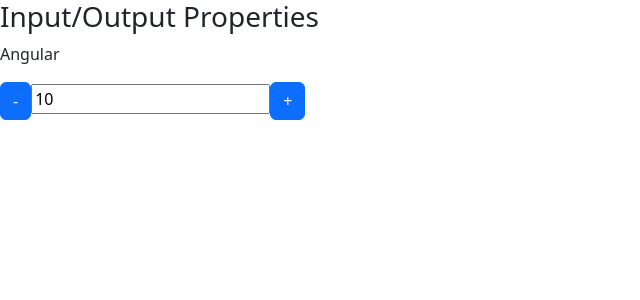
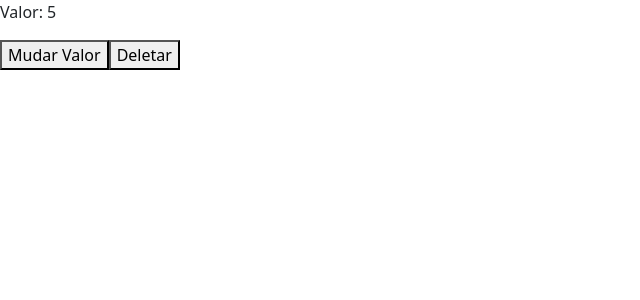
Before and after one commit to Pedrocardo005/cursoangular, an Angular app in the folder data-binding/: page / in a window 1280 px wide. Shown: the top 300 px of the page, without its empty margins (0-640 px from the left). Built offline with nearby package versions, Linux system fonts and the light colour scheme.

Commit message:
Modificacoes referentes a aula 15 de ciclo de vida do componente

```diff
--- a/data-binding/src/app/app.component.html
+++ b/data-binding/src/app/app.component.html
@@ -1 +1,6 @@
-<app-data-binding></app-data-binding>
+<!-- <app-data-binding></app-data-binding> -->
+<!-- O @Input permite que ele seja chamado como atributo aqui com o colchetes -->
+<app-ciclo [valorInicial]="valor" *ngIf="!deletarCiclo"></app-ciclo>
+
+<button (click)="mudarValor()">Mudar Valor</button>
+<button (click)="destruirClico()">Deletar</button>
--- a/data-binding/src/app/app.component.ts
+++ b/data-binding/src/app/app.component.ts
@@ -7,4 +7,16 @@
 })
 export class AppComponent {
   title = 'data-binding';
+
+  valor: number = 5;
+
+  deletarCiclo: boolean = false;
+
+  mudarValor() {
+    this.valor++;
+  }
+
+  destruirClico() {
+    this.deletarCiclo = true;
+  }
 }
--- a/data-binding/src/app/app.module.ts
+++ b/data-binding/src/app/app.module.ts
@@ -7,13 +7,15 @@
 import { MeuFormModule } from './meu-form/meu-form.module';
 import { InputPropertyComponent } from './input-property/input-property.component';
 import { OutputPropertyComponent } from './output-property/output-property.component';
+import { CicloComponent } from './ciclo/ciclo.component';
 
 @NgModule({
   declarations: [
     AppComponent,
     DataBindingComponent,
     InputPropertyComponent,
-    OutputPropertyComponent
+    OutputPropertyComponent,
+    CicloComponent
   ],
   imports: [
     BrowserModule,
--- /dev/null
+++ b/data-binding/src/app/ciclo/ciclo.component.html
@@ -0,0 +1,3 @@
+<p>
+    Valor: {{ valorInicial }}
+</p>
--- /dev/null
+++ b/data-binding/src/app/ciclo/ciclo.component.ts
@@ -0,0 +1,52 @@
+import { AfterContentChecked, AfterContentInit, AfterViewChecked, AfterViewInit, Component, DoCheck, Input, OnChanges, OnDestroy, OnInit, SimpleChanges } from '@angular/core';
+
+@Component({
+  selector: 'app-ciclo',
+  templateUrl: './ciclo.component.html',
+  styleUrls: ['./ciclo.component.css']
+})
+export class CicloComponent implements OnInit, OnChanges, DoCheck, AfterContentInit,
+  AfterContentChecked, AfterViewInit, AfterViewChecked, OnDestroy {
+
+    @Input() valorInicial: number = 10;
+
+  constructor () {
+    console.log('Constructor');
+
+  }
+
+  // ngOnInit é o método usado para fazer chamadas no servidor
+  ngOnInit() {
+    console.log('OnInit');
+
+  }
+
+  ngDoCheck(): void {
+    console.log('DoCheck');
+
+  }
+
+  ngAfterContentInit(): void {
+    console.log('AfterContentInit');
+  }
+
+  ngAfterContentChecked(): void {
+    console.log('AfterContentChecked');
+  }
+
+  ngAfterViewInit(): void {
+    console.log('AfterViewInit');
+  }
+
+  ngAfterViewChecked(): void {
+    console.log('AfterViewChecked');
+  }
+
+  ngOnDestroy(): void {
+    console.log('OnDestroy');
+  }
+
+  ngOnChanges(changes: SimpleChanges): void {
+    console.log('OnChanges');
+  }
+}
```
Also changed, not shown: data-binding/src/app/ciclo/ciclo.component.css (added), 1 other file (tests, documents, lock files or other folders).
